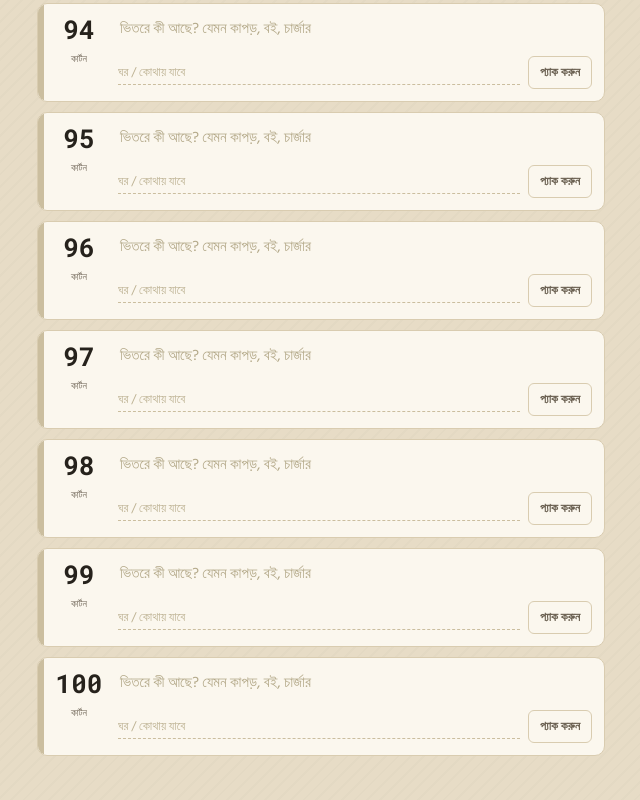
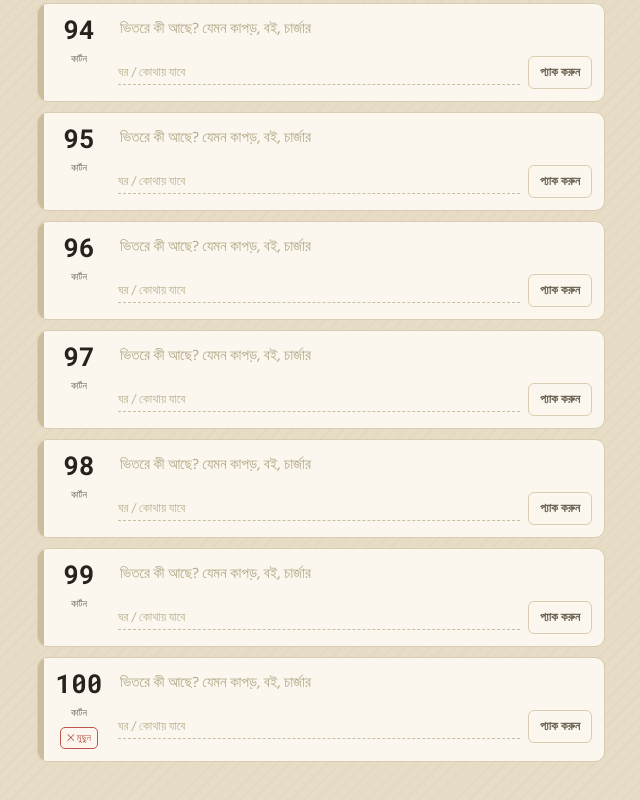
Before and after one commit to muhtasham-shafi/home-shifting-index, a plain HTML site: page index.html in a window 1280 px wide. Shown: the part 10365-11165 px from the top of the page, without its empty margins (319-959 px from the left). Drawn offline with nearby package versions, Linux system fonts and the light colour scheme.

Commit message:
Update index.html

```diff
--- a/index.html
+++ b/index.html
@@ -53,6 +53,7 @@
   input.room::placeholder{color:#bdb293;}
   .packbtn{flex:0 0 auto;font-family:'Hind Siliguri',sans-serif;font-size:12px;font-weight:600;border:1.5px solid var(--card-edge);background:var(--card);color:var(--ink-soft);border-radius:6px;padding:6px 11px;cursor:pointer;white-space:nowrap;}
   .carton.packed .packbtn{background:var(--good);border-color:var(--good);color:#fff;}
+  .rmbtn{display:block;margin:6px auto 0;font-family:'Hind Siliguri',sans-serif;font-size:10px;color:var(--stamp);background:transparent;border:1px solid var(--stamp);border-radius:5px;padding:2px 6px;cursor:pointer;opacity:.85;}
   .stamp{position:absolute;right:-4px;top:9px;transform:rotate(9deg);font-family:'Hind Siliguri',sans-serif;font-weight:700;font-size:16px;color:var(--stamp);border:3px solid var(--stamp);border-radius:6px;padding:1px 8px;opacity:0;pointer-events:none;mix-blend-mode:multiply;}
   .carton.packed .stamp{opacity:.78;}
   .empty{display:none;text-align:center;color:var(--ink-soft);font-family:'Hind Siliguri',sans-serif;font-size:14px;padding:40px 10px;}
@@ -127,6 +128,7 @@ function save(){clearTimeout(saveTimer);saveTimer=setTimeout(()=>{try{localStora
 
 function get(n){return state.cartons[n]||{c:'',r:'',p:false};}
 function setField(n,k,v){const c=get(n);c[k]=v;state.cartons[n]=c;updateProgress();save();}
+function removeCarton(){if(state.count<=1)return;const c=get(state.count);if((c.c&&c.c.trim())||c.p){if(!confirm('কার্টন '+state.count+' এ তথ্য আছে। সত্যিই মুছে ফেলবেন?'))return;}delete state.cartons[state.count];state.count--;save();render();toast('শেষ কার্টন মুছে ফেলা হয়েছে');}
 
 function matches(n){
   const c=get(n);
@@ -146,7 +148,7 @@ function render(){
     const card=document.createElement('div');
     card.className='carton'+(c.p?' packed':'');
     card.innerHTML=`
-      <div class="numtab"><span class="num">${n}</span><span class="numlabel">কার্টন</span></div>
+      <div class="numtab"><span class="num">${n}</span><span class="numlabel">কার্টন</span>${n===state.count?'<button class="rmbtn" title="শেষ কার্টন মুছুন">✕ মুছুন</button>':''}</div>
       <div class="body">
         <textarea class="contents" placeholder="ভিতরে কী আছে? যেমন কাপড়, বই, চার্জার">${(c.c||'').replace(/</g,'&lt;')}</textarea>
         <div class="row2">
@@ -159,6 +161,7 @@ function render(){
     ta.addEventListener('input',()=>{autosize(ta);setField(n,'c',ta.value);});
     card.querySelector('.room').addEventListener('input',e=>setField(n,'r',e.target.value));
     card.querySelector('.packbtn').addEventListener('click',()=>{setField(n,'p',!get(n).p);render();});
+    const rb=card.querySelector('.rmbtn');if(rb)rb.addEventListener('click',removeCarton);
     listEl.appendChild(card);
   }
   emptyEl.className='empty'+(shown===0?' show':'');
```
